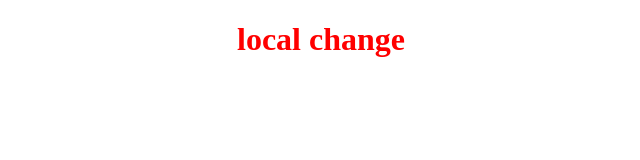
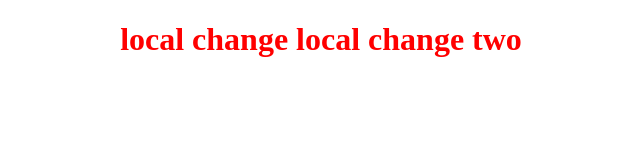
Before and after one commit to rajkumargitdev/frontend, a plain HTML site: page index.html in a window 1280 px wide. Shown: the whole page, without its empty margins (319-959 px from the left). Drawn offline with Linux system fonts and the light colour scheme.

Commit message:
updated index.html with local change 2 sentences

```diff
--- a/index.html
+++ b/index.html
@@ -4,6 +4,7 @@
     <h1 align='center'>
         <font color='Red'>
            local change
+           local change two
         </font>
     </h1>
 </body>
```
